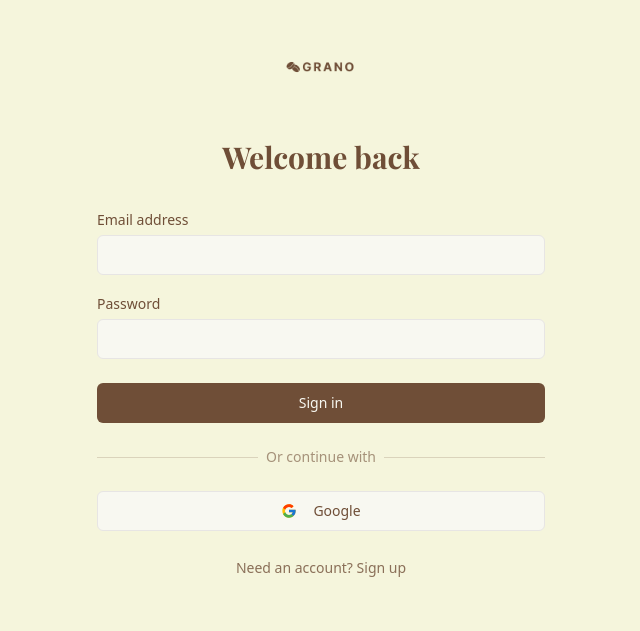
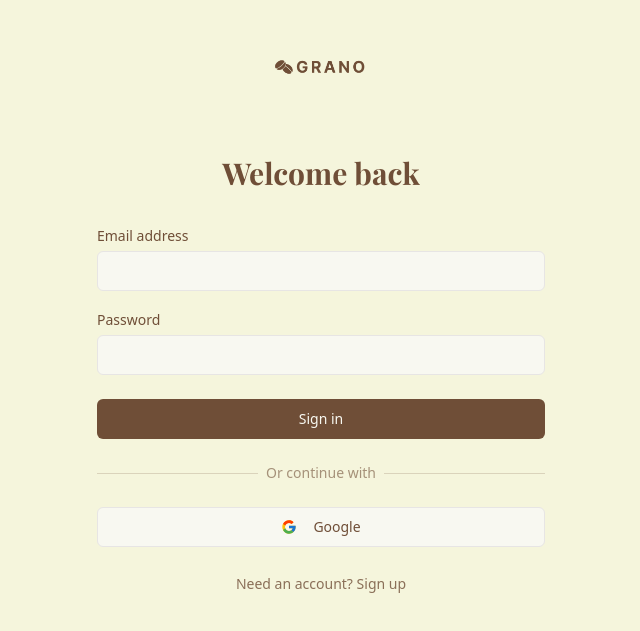
Before and after one commit to omardelachica/grano-published, a React (Vite) app: page /auth in a window 1280 px wide. Shown: the part 101-732 px from the top of the page, without its empty margins (319-959 px from the left). Built offline with nearby package versions, Linux system fonts and the light colour scheme; a web font is replaced by a local one.

Commit message:
Increase component size
Updated the relevant components to increase their size as requested. Consider reviewing the changes for any necessary adjustments.
[skip gpt_engineer]

```diff
--- a/src/pages/Auth.tsx
+++ b/src/pages/Auth.tsx
@@ -77,7 +77,7 @@ const Auth = () => {
           <img
             src="/lovable-uploads/b8d7326a-7a29-47b6-85f3-e89e65e462dd.png"
             alt="Grano"
-            className="mx-auto h-24 w-auto"
+            className="mx-auto h-32 w-auto"
           />
           <h2 className="mt-6 text-3xl font-playfair font-bold text-espresso">
             {isSignUp ? "Create your account" : "Welcome back"}
```
